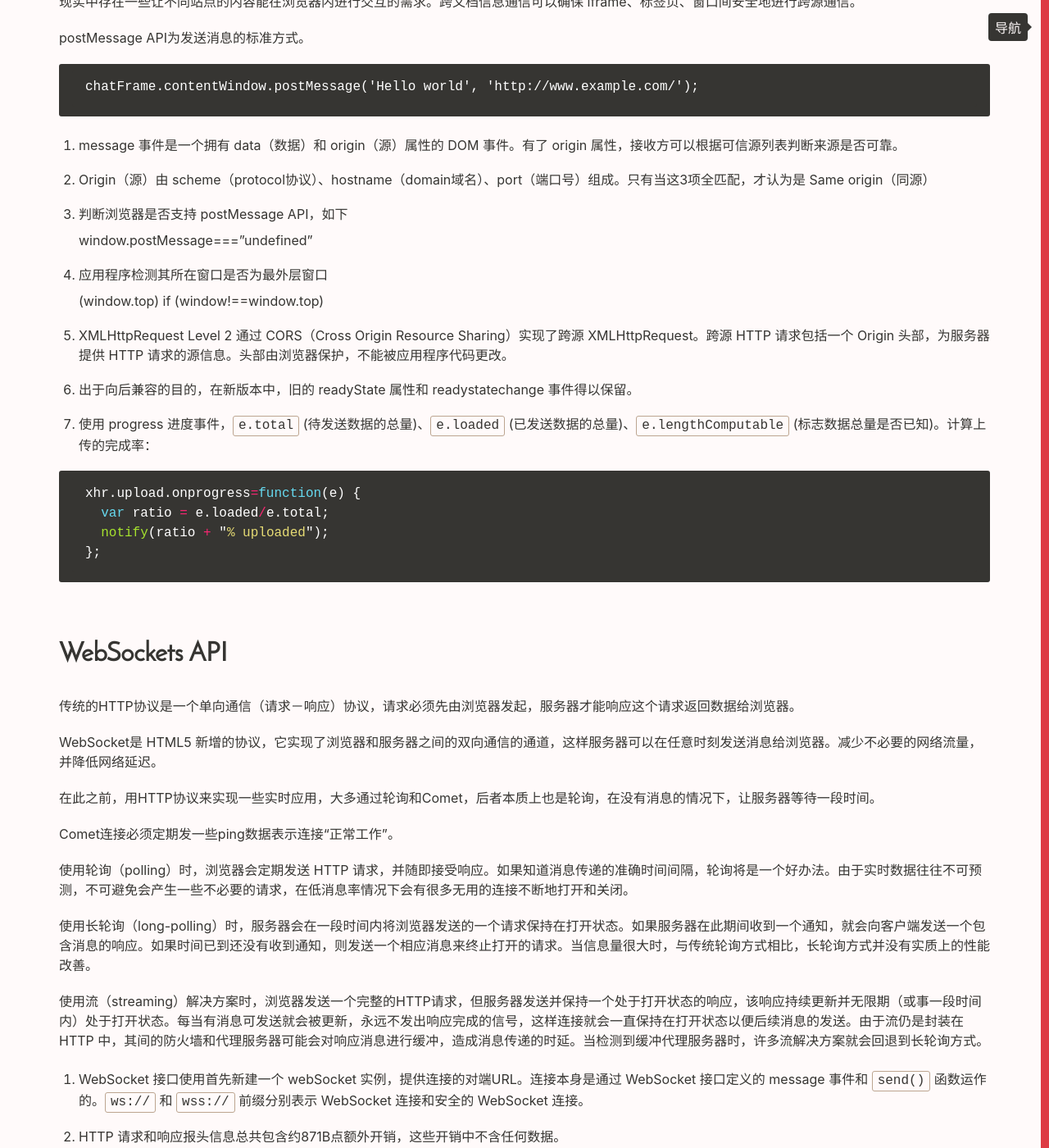
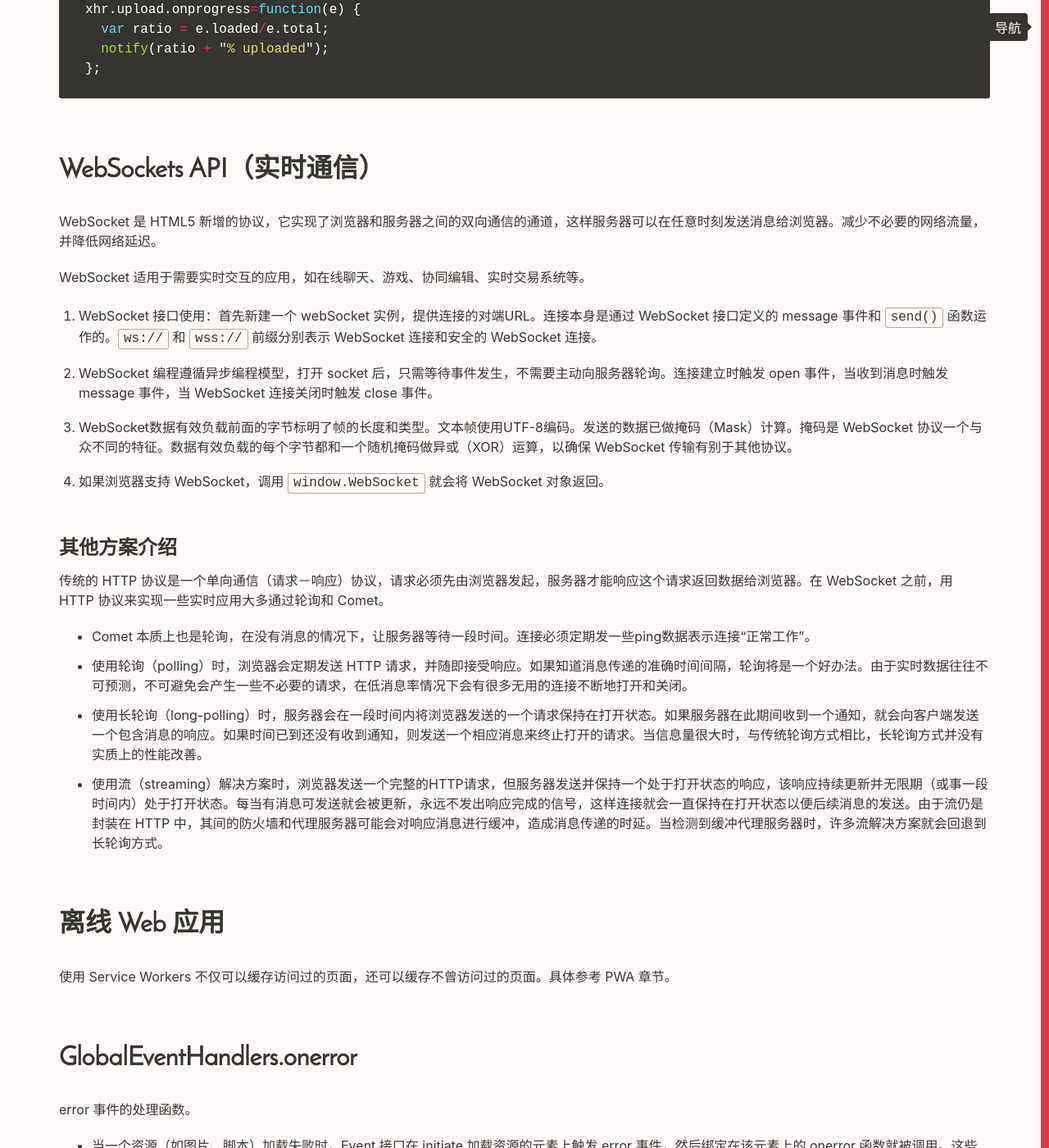
Before and after one commit to Vivi-wu/dive-into-web, a Jekyll site: the page built from _posts/2015-09-02-Pro-HTML5-Programming.markdown, in a window 1280 px wide and 1400 px high, scrolled down 2615 px. Shown: the whole window at 82% size. Built offline with Jekyll 4.4.1, drawn with Linux system fonts in a browser that asks for light colours; some of the changed text lies outside the part shown.

Commit message:
mod 重新组织canvas和svg博文

````diff
--- a/_posts/2015-09-02-Pro-HTML5-Programming.markdown
+++ b/_posts/2015-09-02-Pro-HTML5-Programming.markdown
@@ -2,31 +2,11 @@
 title:  "Pro HTML5 Programming 读书笔记"
 category: Other
 ---
-## SVG （Scalable Vector Graphic）
-
-在栅格图形中，图像由一组二维像素网格表示。Canvas 2d API 就是一款栅格图形API。PNG 和 JPEG 是两种栅格图形的格式。
-
-在矢量图形中，图像由数学描述的几何形状表示。SVG 是一种矢量格式。HTML5 引入了内联 SVG，因此 SVG 元素可以直接出现在 HTML 标记中。
-
-1. 在 Canvas 元素上绘制文本，字符会以像素方式固定在上面，文本成为图像的一部分，除非重新绘制 Canvas 绘图区域，否则无法改变文本内容。而 SVG 绘制的文本（text 元素中的文本）是鼠标可选的，也可以被搜索引擎获取。Canvas 则做不到。
-
-2. SVG是用来创建视觉结构的语言，同 HTML 一样，它支持脚本操作和添加样式。
-
-3. 放大、旋转或用其他手段变换SVG内容的时候，渲染程序会立即重绘所有构成图像的线条。因此缩放 SVG 不会导致其质量下降。因为 SVG 文档在呈现时会**保留构成它的矢量信息**。而像素图形在图像完成绘制后便丢失了构成图像的路径和图形（基本信息）。
-
-4. SVG 绘制形状对象时，是按照对象在文档中出现的顺序进行的。
-
-5. `<g>`元素代表“组”。可用于将多个元素结合起来，使它们作为一个整体进行变换或链接。
-
-<!--more-->
-
-6. `<defs>` 元素定义留待将来使用的内容，定义的组本身不可见。`<use>` 元素用来链接到 `<defs>` 元素定义的内容。借助这两个元素，可以实现内容的复用。
-
-7. SVG 绘制路径。`<path>` 元素中 _d_ 代表数据 data，_M_ 代表移至 moveto，_L_ 代表绘线至 lineto，_Q_ 代表二次曲线，_Z_ 代表闭合路径。
-
 ## Geolocation API
 
 位置信息由纬度、经度坐标和一些其他元数据组成，利用这些位置信息可以构建位置感知类应用程序。
+
+<!--more-->
 
 经纬度坐标可以用以下两种方式表示：
 
@@ -113,31 +93,31 @@
 };
 ```
 
-## WebSockets API
+## WebSockets API（实时通信）
 
-传统的HTTP协议是一个单向通信（请求－响应）协议，请求必须先由浏览器发起，服务器才能响应这个请求返回数据给浏览器。
+WebSocket 是 HTML5 新增的协议，它实现了浏览器和服务器之间的双向通信的通道，这样服务器可以在任意时刻发送消息给浏览器。减少不必要的网络流量，并降低网络延迟。
 
-WebSocket是 HTML5 新增的协议，它实现了浏览器和服务器之间的双向通信的通道，这样服务器可以在任意时刻发送消息给浏览器。减少不必要的网络流量，并降低网络延迟。
+WebSocket 适用于需要实时交互的应用，如在线聊天、游戏、协同编辑、实时交易系统等。
 
-在此之前，用HTTP协议来实现一些实时应用，大多通过轮询和Comet，后者本质上也是轮询，在没有消息的情况下，让服务器等待一段时间。
+1. WebSocket 接口使用：首先新建一个 webSocket 实例，提供连接的对端URL。连接本身是通过 WebSocket 接口定义的 message 事件和 `send()` 函数运作的。`ws://` 和 `wss://` 前缀分别表示 WebSocket 连接和安全的 WebSocket 连接。
 
-Comet连接必须定期发一些ping数据表示连接“正常工作”。
-
-使用轮询（polling）时，浏览器会定期发送 HTTP 请求，并随即接受响应。如果知道消息传递的准确时间间隔，轮询将是一个好办法。由于实时数据往往不可预测，不可避免会产生一些不必要的请求，在低消息率情况下会有很多无用的连接不断地打开和关闭。
-
-使用长轮询（long-polling）时，服务器会在一段时间内将浏览器发送的一个请求保持在打开状态。如果服务器在此期间收到一个通知，就会向客户端发送一个包含消息的响应。如果时间已到还没有收到通知，则发送一个相应消息来终止打开的请求。当信息量很大时，与传统轮询方式相比，长轮询方式并没有实质上的性能改善。
-
-使用流（streaming）解决方案时，浏览器发送一个完整的HTTP请求，但服务器发送并保持一个处于打开状态的响应，该响应持续更新并无限期（或事一段时间内）处于打开状态。每当有消息可发送就会被更新，永远不发出响应完成的信号，这样连接就会一直保持在打开状态以便后续消息的发送。由于流仍是封装在 HTTP 中，其间的防火墙和代理服务器可能会对响应消息进行缓冲，造成消息传递的时延。当检测到缓冲代理服务器时，许多流解决方案就会回退到长轮询方式。
-
-1. WebSocket 接口使用首先新建一个 webSocket 实例，提供连接的对端URL。连接本身是通过 WebSocket 接口定义的 message 事件和 `send()` 函数运作的。`ws://` 和 `wss://` 前缀分别表示 WebSocket 连接和安全的 WebSocket 连接。
-
-2. HTTP 请求和响应报头信息总共包含约871B点额外开销，这些开销中不含任何数据。
+2. WebSocket 编程遵循异步编程模型，打开 socket 后，只需等待事件发生，不需要主动向服务器轮询。连接建立时触发 open 事件，当收到消息时触发 message 事件，当 WebSocket 连接关闭时触发 close 事件。
 
 3. WebSocket数据有效负载前面的字节标明了帧的长度和类型。文本帧使用UTF-8编码。发送的数据已做掩码（Mask）计算。掩码是 WebSocket 协议一个与众不同的特征。数据有效负载的每个字节都和一个随机掩码做异或（XOR）运算，以确保 WebSocket 传输有别于其他协议。
 
 4. 如果浏览器支持 WebSocket，调用 `window.WebSocket` 就会将 WebSocket 对象返回。
 
-5. WebSocket 编程遵循异步编程模型，打开 socket 后，只需等待事件发生，不需要主动向服务器轮询。连接建立时触发 open 事件，当收到消息时触发 message 事件，当 WebSocket 连接关闭时触发 close 事件。
+### 其他方案介绍
+
+传统的 HTTP 协议是一个单向通信（请求－响应）协议，请求必须先由浏览器发起，服务器才能响应这个请求返回数据给浏览器。在 WebSocket 之前，用 HTTP 协议来实现一些实时应用大多通过轮询和 Comet。
+
++ Comet 本质上也是轮询，在没有消息的情况下，让服务器等待一段时间。连接必须定期发一些ping数据表示连接“正常工作”。
+
++ 使用轮询（polling）时，浏览器会定期发送 HTTP 请求，并随即接受响应。如果知道消息传递的准确时间间隔，轮询将是一个好办法。由于实时数据往往不可预测，不可避免会产生一些不必要的请求，在低消息率情况下会有很多无用的连接不断地打开和关闭。
+
++ 使用长轮询（long-polling）时，服务器会在一段时间内将浏览器发送的一个请求保持在打开状态。如果服务器在此期间收到一个通知，就会向客户端发送一个包含消息的响应。如果时间已到还没有收到通知，则发送一个相应消息来终止打开的请求。当信息量很大时，与传统轮询方式相比，长轮询方式并没有实质上的性能改善。
+
++ 使用流（streaming）解决方案时，浏览器发送一个完整的HTTP请求，但服务器发送并保持一个处于打开状态的响应，该响应持续更新并无限期（或事一段时间内）处于打开状态。每当有消息可发送就会被更新，永远不发出响应完成的信号，这样连接就会一直保持在打开状态以便后续消息的发送。由于流仍是封装在 HTTP 中，其间的防火墙和代理服务器可能会对响应消息进行缓冲，造成消息传递的时延。当检测到缓冲代理服务器时，许多流解决方案就会回退到长轮询方式。
 
 ## 离线 Web 应用
 
--- a/_posts/2020-10-19-TypeScript-learning.markdown
+++ b/_posts/2020-10-19-TypeScript-learning.markdown
@@ -11,7 +11,7 @@
 <!--more-->
 
 + TS是JS的超集，因此的任何可执行的JS语句都是合法的TS。
-+ TS不会改变JS代码的runtime行为/表现，这个是TS的一个foundational promise
++ TS不会改变JS代码的runtime行为/表现，这个是TS的一个foundational promise。
 
 有两种语法构建TS的类型：_interface_ 和 _type_。建议使用前者，只在特殊类型使用后者（如：由简单类型组合创建复杂的类型）。
 
--- a/_posts/2021-02-23-JavaScript-Modules.markdown
+++ b/_posts/2021-02-23-JavaScript-Modules.markdown
@@ -75,3 +75,5 @@
 ## CommonJS（Node.js）
 
 ## RequireJS（基于AMD模块系统）
+
+RequireJS 是一个非常小巧的JavaScript模块载入框架（防止js加载阻塞页面渲染），是AMD规范最好的实现者之一，同时可以和其他的框架协同工作。
--- a/_posts/2024-05-10-Algorithms.markdown
+++ b/_posts/2024-05-10-Algorithms.markdown
@@ -122,7 +122,7 @@
 
 ### Merge sort
 
-归并排序：将问题规模依次减半，如果左右两边已经排好序，则将两个子数组合并成一个有序数组。伪代码：
+**归并排序**：将问题规模依次减半，如果左右两边已经排好序，则将两个子数组合并成一个有序数组。伪代码：
 
 ```
 If only one number
````
Also changed, not shown: _posts/2015-09-02-HTML-Canvas.markdown (+26 -2 lines).
